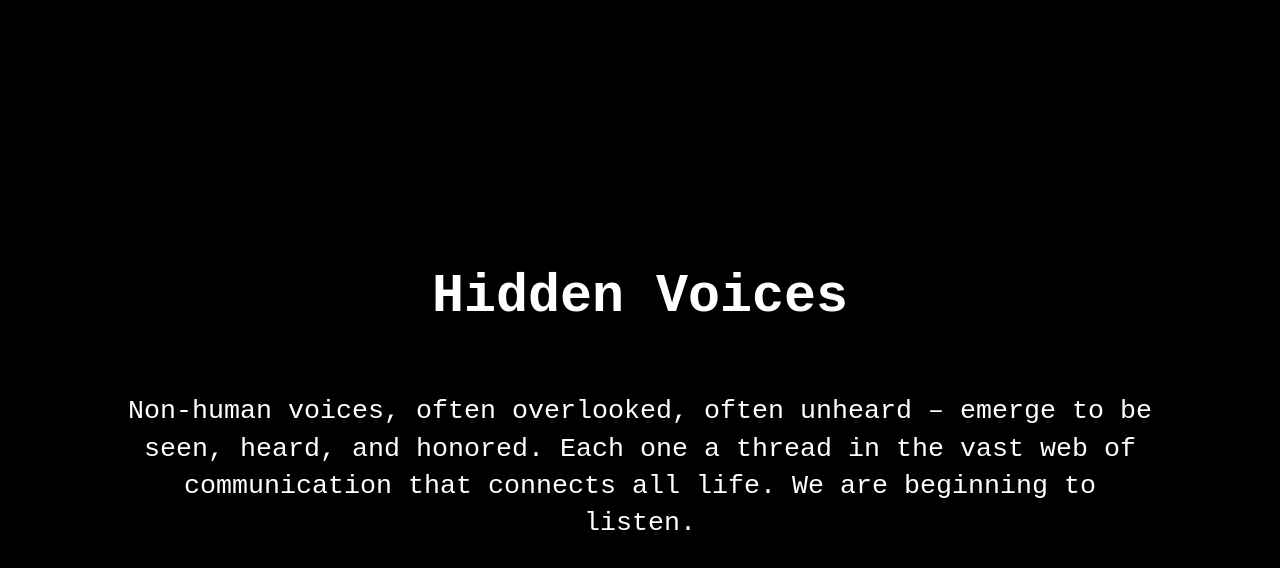
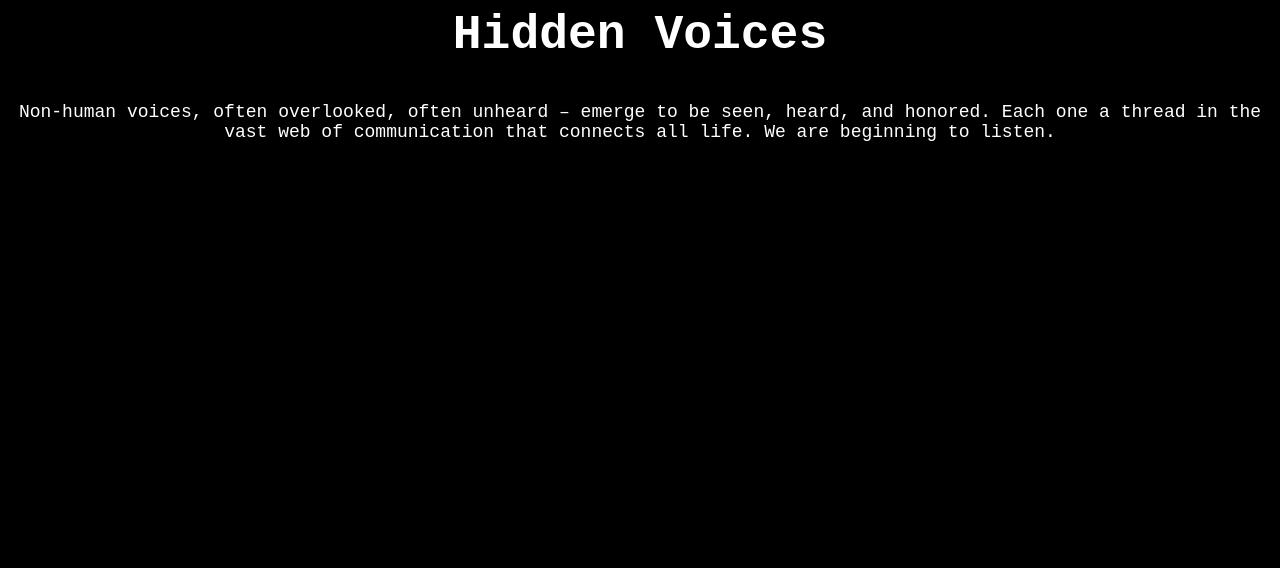
Before and after one commit to eli-veraarreaza/hidden-voices.io, a plain HTML site: page index.html in a window 1280 px wide. Drawn offline with Linux system fonts and the light colour scheme.

Commit message:
Add files via upload

```diff
--- a/index.html
+++ b/index.html
@@ -1,41 +1,19 @@
-<!DOCTYPE html>
-<html lang="en">
+<!DOCTYPE html PUBLIC "-//W3C//DTD HTML 4.01//EN" "http://www.w3.org/TR/html4/strict.dtd">
+<html>
 <head>
-  <meta charset="UTF-8" />
-  <title>Hidden Voices</title>
-  <style>
-    body {
-      background-color: #000;
-      color: #fff;
-      font-family: 'Courier New', monospace;
-      display: flex;
-      flex-direction: column;
-      align-items: center;
-      justify-content: center;
-      height: 100vh;
-      text-align: center;
-      margin: 0;
-      padding: 0 10vw;
-    }
-
-    h1 {
-      font-size: 40pt;
-      margin-bottom: 40px;
-    }
-
-    p {
-      font-size: 20pt;
-      line-height: 1.4;
-      max-width: 1200px;
-    }
+  <meta http-equiv="Content-Type" content="text/html; charset=utf-8">
+  <meta http-equiv="Content-Style-Type" content="text/css">
+  <title></title>
+  <meta name="Generator" content="Cocoa HTML Writer">
+  <meta name="CocoaVersion" content="2566">
+  <style type="text/css">
+    body {background-color: #000000}
+    p.p2 {margin: 0.0px 0.0px 38.7px 0.0px; text-align: center; font: 18.0px 'Courier New'; color: #ffffff; -webkit-text-stroke: #ffffff}
+    span.s1 {font-kerning: none; background-color: #000000}
   </style>
 </head>
 <body>
-  <h1>Hidden Voices</h1>
-  <p>
-    Non-human voices, often overlooked, often unheard – emerge to be seen,
-    heard, and honored. Each one a thread in the vast web of communication
-    that connects all life. We are beginning to listen.
-  </p>
+<h1 style="margin: 0.0px 0.0px 40.0px 0.0px; text-align: center; font: 48.0px 'Courier New'; color: #ffffff; -webkit-text-stroke: #ffffff"><span class="s1"><b>Hidden Voices</b><b></b></span></h1>
+<p class="p2"><span class="s1">Non-human voices, often overlooked, often unheard – emerge to be seen, heard, and honored. Each one a thread in the vast web of communication that connects all life. We are beginning to listen.</span></p>
 </body>
 </html>
```
